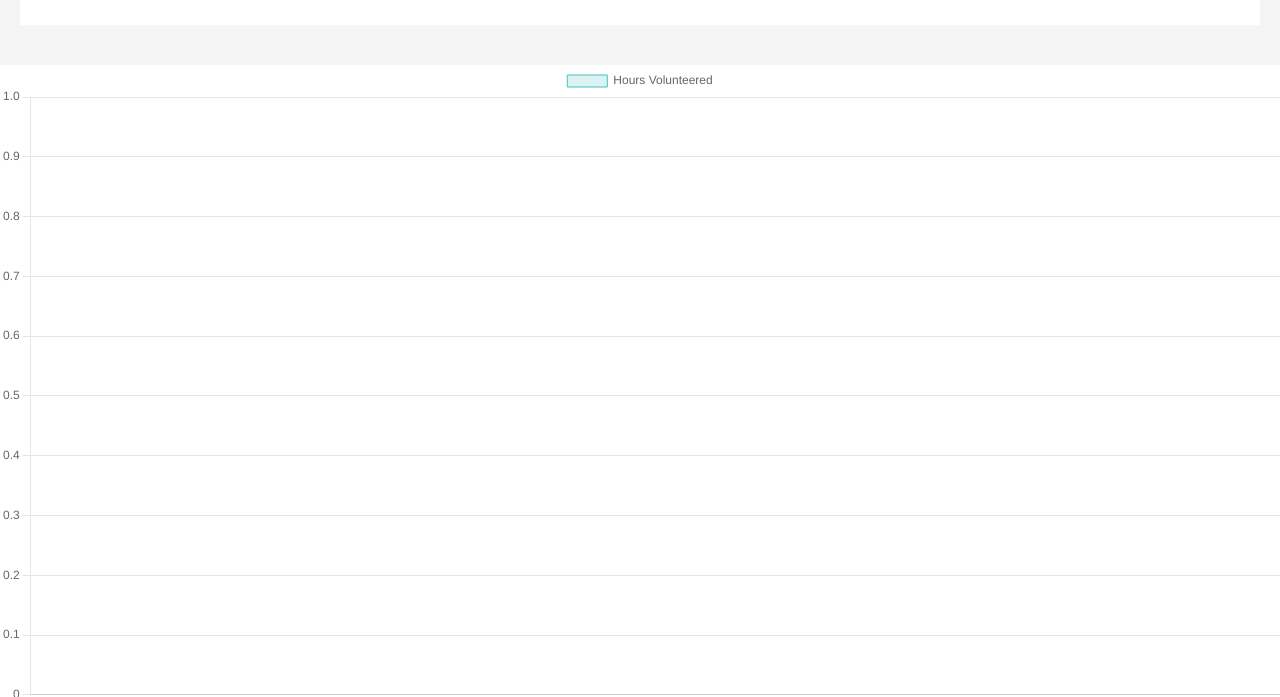
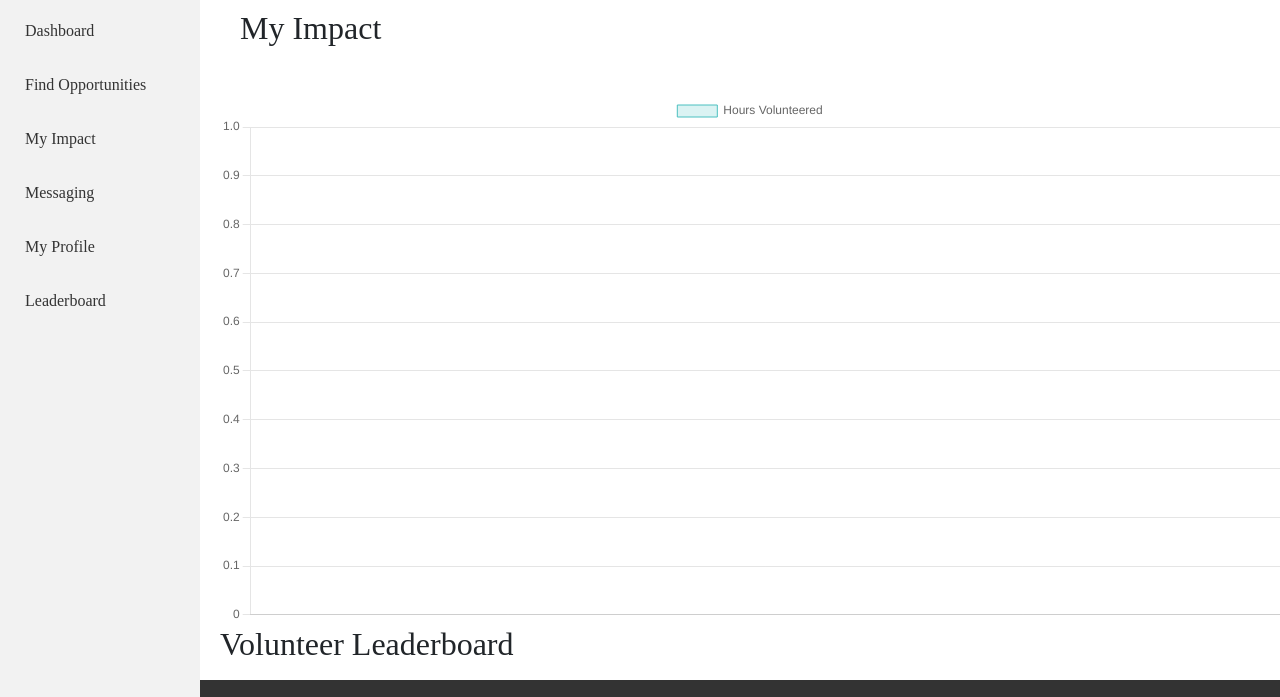
Before and after one commit to JeffreyIzuorah/empower-naija, a website: page impact.html in a window 1280 px wide. Shown: the part 81-778 px from the top of the page. Drawn offline with nearby package versions, Linux system fonts and the light colour scheme; no server answers.

Commit message:
leader board working well. Sidebar added to some pages

```diff
--- a/findOpportunities.css
+++ b/findOpportunities.css
@@ -61,6 +61,7 @@ header {
   /* Main Container Styles */
   .main-container {
     margin-top: 80px;
+    /* display: flex; */
   }
 
   /* Opportunities Section Styles */
@@ -209,3 +210,40 @@ header {
     z-index: 9999;
     box-shadow: 0 2px 5px rgba(0, 0, 0, 0.2);
   }
+
+
+  /* New Styles for Sidebar */
+.dashboard-container {
+    display: flex;
+  }
+
+  .sidebar {
+    width: 200px;
+    background-color: #f2f2f2;
+    padding-top: 20px;
+    /* margin-top: 60px; */
+    position: fixed;
+  }
+
+  .sidebar-menu {
+    list-style: none;
+    padding: 0;
+  }
+
+  .sidebar-menu li {
+    margin-bottom: 10px;
+  }
+
+  .sidebar-menu li a {
+    display: block;
+    color: #333;
+    text-decoration: none;
+    padding: 10px 20px;
+    border-left: 5px solid transparent;
+    transition: background-color 0.3s;
+  }
+
+  .sidebar-menu li a:hover {
+    background-color: #e0e0e0;
+    border-left: 5px solid #333;
+  }
--- a/impact.css
+++ b/impact.css
@@ -61,12 +61,16 @@ header {
 
   /* Main Container Styles */
   .main-container {
-    background-color: #f5f5f5;
-    padding: 20px;
+    display: flex;
+    justify-content: flex-start;
+    align-items: flex-start;
+    margin-top: 70px;
   }
 
   .impact-section {
     margin-bottom: 20px;
+    flex: 1; /* Allow the section to take up remaining space in the flex container */
+    margin-left: 220px;
   }
 
   .impact-container {
@@ -181,3 +185,50 @@ header {
       width: 100%;
     }
   }
+
+    /* New Styles for Sidebar */
+
+.flex-container {
+  display: flex; /* Make the container a flex container */
+}
+
+.sidebar {
+    width: 200px;
+    background-color: #f2f2f2;
+    padding-top: 20px;
+    /* margin-top: 60px; */
+    position: fixed;
+    height: calc(100vh - 70px); /* Subtract the header height from the viewport height */
+  overflow-y: auto;
+  }
+
+  .sidebar-menu {
+    list-style: none;
+    padding: 0;
+  }
+
+  .sidebar-menu li {
+    margin-bottom: 10px;
+  }
+
+  .sidebar-menu li a {
+    display: block;
+    color: #333;
+    text-decoration: none;
+    padding: 10px 20px;
+    border-left: 5px solid transparent;
+    transition: background-color 0.3s;
+  }
+
+  .sidebar-menu li a:hover {
+    background-color: #e0e0e0;
+    border-left: 5px solid #333;
+  }
+
+.chart-container {
+    margin-left: 220px;
+}
+
+.leaderboard-container {
+    margin-left: 220px;
+}
--- a/impact.html
+++ b/impact.html
@@ -26,6 +26,19 @@
   </header>
 
   <div class="main-container">
+    <div class="flex-container">
+    <aside class="sidebar">
+        <ul class="sidebar-menu">
+          <li><a href="dashboard.html">Dashboard</a></li>
+          <li><a href="findOpportunities.html">Find Opportunities</a></li>
+          <li><a href="impact.html">My Impact</a></li>
+          <li><a href="messages.html">Messaging</a></li>
+          <li><a href="volunteerProfile.html">My Profile</a></li>
+          <li><a href="leaderboard.html">Leaderboard</a></li>
+        </ul>
+      </aside>
+    </div>
+
     <section class="impact-section">
       <div class="impact-container">
         <h2>My Impact</h2>
@@ -65,7 +78,7 @@
         </table>
         <button class="btn btn-add">Add New Entry</button>
       </div>
-    </section>
+
   </div>
 
   <div class="chart-container">
@@ -105,7 +118,7 @@
       </form>
     </div>
   </div>
-
+</section>
 
 
   <footer>
--- a/leaderboard.html
+++ b/leaderboard.html
@@ -23,33 +23,14 @@
     <div id="leaderboard">
       <div class="ribbon"></div>
       <table>
+        <thead>
           <tr>
-            <td class="number">1</td>
-            <td class="name">Lee Taeyong</td>
-            <td class="points">
-              258.244 <img class="gold-medal" src="https://github.com/malunaridev/Challenges-iCodeThis/blob/master/4-leaderboard/assets/gold-medal.png?raw=true" alt="gold medal"/>
-            </td>
+            <th>Rank</th>
+            <th>Name</th>
+            <th>Points</th>
           </tr>
-          <tr>
-            <td class="number">2</td>
-            <td class="name">Mark Lee</td>
-            <td class="points">258.242</td>
-          </tr>
-          <tr>
-            <td class="number">3</td>
-            <td class="name">Xiao Dejun</td>
-            <td class="points">258.223</td>
-          </tr>
-          <tr>
-            <td class="number">4</td>
-            <td class="name">Qian Kun</td>
-            <td class="points">258.212</td>
-          </tr>
-          <tr>
-            <td class="number">5</td>
-            <td class="name">Johnny Suh</td>
-            <td class="points">258.208</td>
-          </tr>
+        </thead>
+        <tbody class="leaderboard-list"></tbody>
       </table>
       <div id="buttons">
         <button class="exit">Exit</button>
@@ -57,5 +38,8 @@
       </div>
     </div>
   </main>
+  <script src="https://www.gstatic.com/firebasejs/8.7.0/firebase-app.js"></script>
+  <script src="https://www.gstatic.com/firebasejs/8.7.0/firebase-firestore.js"></script>
+  <script src="leaderboard.js"></script>
 </body>
 </html>
```
Also changed, not shown: Messages.html (+2 -2 lines), findOpportunities.html (+12 -0 lines), leaderboard.js (added, +60 -0 lines). Lines whose indentation alone changed are shown as unchanged.
